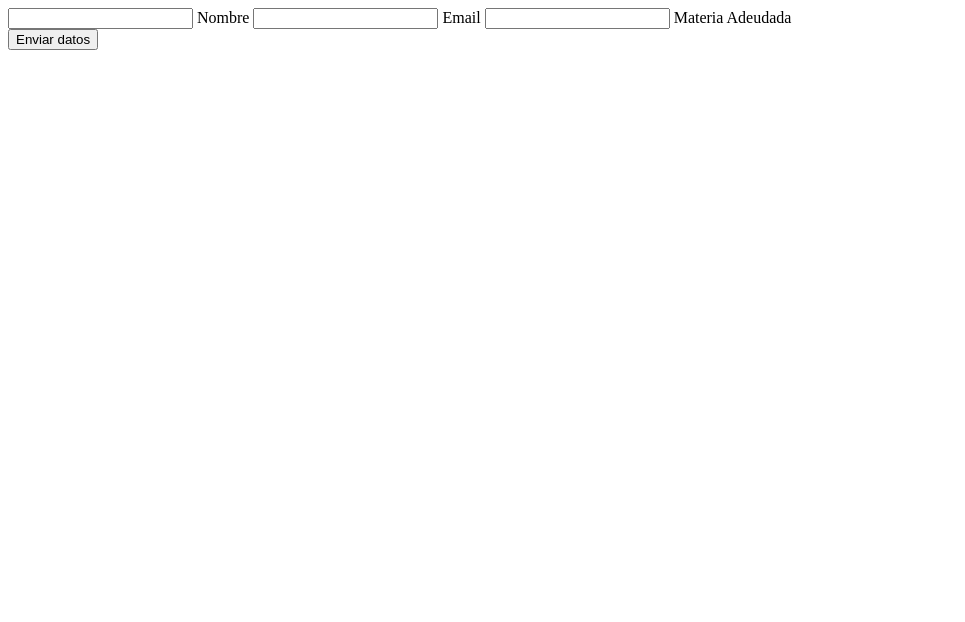
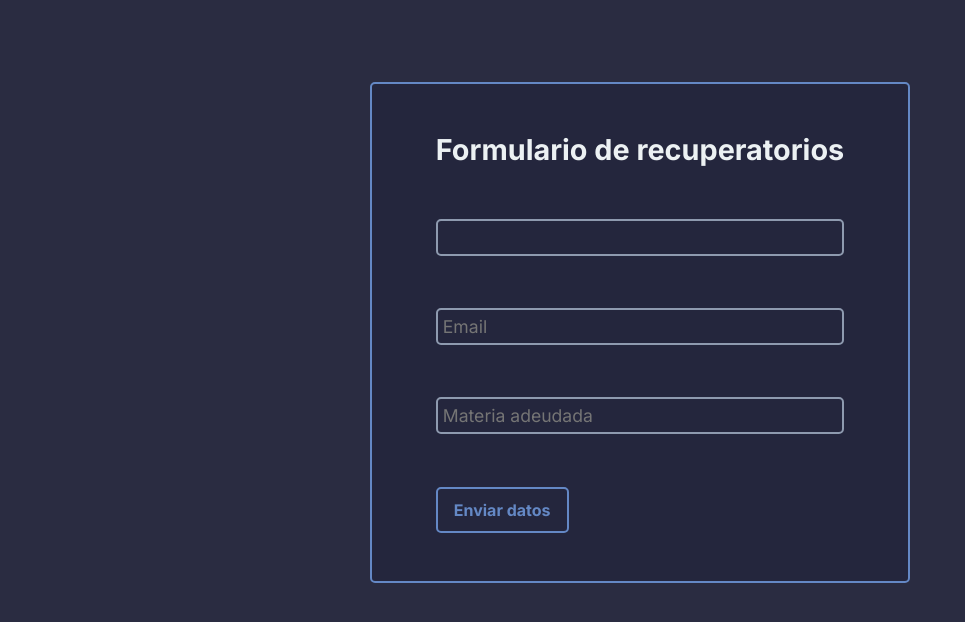
Before and after one commit to juabn/JavaScript, a plain HTML site: page ejercicio 3/index.html in a window 1280 px wide. Shown: the whole page, without its empty margins (0-965 px from the left). Drawn offline with Linux system fonts and the light colour scheme.

Commit message:
estilos terminados, esta es una solucion, pense otra que tal vez la suba

```diff
--- a/ejercicio 3/index.html
+++ b/ejercicio 3/index.html
@@ -9,20 +9,16 @@
 </head>
 <body>
     <div class="div">
+        <h2 class="div_title">Formulario de recuperatorios</h2>
         <form action="" class="div_form">
-            <input type="text" id="nombre" class="div_form_name" value=" ">
-            <label for="nombre">Nombre</label>
-            <input type="text"id="mail"class="div_form_mail">
-            <label for="mail">Email</label>
-            <input type="text" id="materia"class="div_form_materia">
-            <label for="materia">Materia Adeudada</label>
+            <input type="text" id="nombre" class="div_form_name div_form_item" value=" " autocomplete="off" placeholder="Nombre">
+            <input type="text"id="mail"class="div_form_mail div_form_item" autocomplete="off" placeholder="Email">
+            <input type="text" id="materia"class="div_form_materia div_form_item" autocomplete="off" placeholder="Materia adeudada">
             <input type="hidden" value="" class="div_form_hdninput">
         </form>
         <button type="" value="" class="div_form_boton">Enviar datos</button>
     </div>
-    <div class="informacion">
 
-    </div>
     <script src="script.js"></script>
 </body>
 </html>
--- a/ejercicio 3/script.js
+++ b/ejercicio 3/script.js
@@ -61,7 +61,7 @@ function checkearDatos(){
         }
     }
     else if(alumnosInscritos.includes(nombreA) === false){
-        return alert('El nombre no esta ne la lista de inscritos');
+        return alert('El nombre no esta en la lista de inscritos');
     }
 
 }
--- a/ejercicio 3/styles.css
+++ b/ejercicio 3/styles.css
@@ -0,0 +1,98 @@
+@import url('https://fonts.googleapis.com/css2?family=Inter:wght@200;400;500;700&family=Montserrat:wght@300;400;500;600;700&display=swap');
+*,
+*::before,
+*::after{
+    box-sizing: border-box;
+    margin: 0;
+    padding: 0;
+    --space-cadet: hsla(235, 21%, 21%, 1);
+    --space-cadet-secondary: rgba(25, 27, 52, 0.315);
+    --manatee: hsla(218, 17%, 62%, 1);
+    --manatee-secondary: rgb(100, 136, 197);
+    --cultured: hsla(197, 24%, 94%, 1);
+    --imperial-red: hsla(353, 86%, 54%, 1);
+    --amaranth-red: hsla(350, 96%, 43%, 1);
+    --radius: 5px;
+    font-family: 'Inter', sans-serif;
+    color: var(--cultured);
+}
+
+body{
+    height: 83vh;
+    font-size: 1.2rem;
+    background-color: var(--space-cadet);
+    display: grid;
+    justify-content: center;
+    align-items: center;
+}
+
+.div{
+    border: 2px solid var(--manatee-secondary);
+    padding: 3rem 4rem;
+    border-radius: var(--radius);
+    background: var(--space-cadet-secondary);
+}
+
+.div_form{
+    display: flex;
+    flex-direction: column;
+    height: 20rem;
+    width: 100%;
+    border-radius: var(--radius);
+    justify-content: space-evenly;
+}
+
+.div_form_item{
+    border: 2px solid var(--manatee);
+    border-radius: var(--radius);
+    height: 2.3rem;
+    background:none;
+    transition: border .2s ease-out;
+    font-family: 'Inter',sans-serif;
+
+    font-size: 1.1rem;
+    padding: 5px;
+    color: var(--cultured);
+    position: relative;
+}
+
+.div_form_item:hover,
+.div_form_item:active{
+    border: 2px solid var(--manatee-secondary);
+
+}
+
+.div_form_item:focus{
+    outline: none;
+    border: 2px solid var(--cultured);
+}
+
+
+
+
+.div_form_boton{
+    color: var(--manatee-secondary);
+    padding: 11px 16px;
+    font-weight: bold;
+    background: none;
+    border: 2px solid var(--manatee-secondary);
+    border-radius: var(--radius);
+    transition: all 100ms ease-out;
+    font-size: 1rem;
+    display: block;
+
+}
+
+.div_form_boton:hover,
+.div_form_boton:active{
+    background: var(--manatee-secondary);
+    color: var(--cultured);
+    border-color:var(--space-cadet-secondary);
+    cursor: pointer;
+}
+
+.div_form_boton:active{
+    background: var(--cultured);
+    color: var(--imperial-red);
+    border-color:var(--imperial-red);
+}
```
